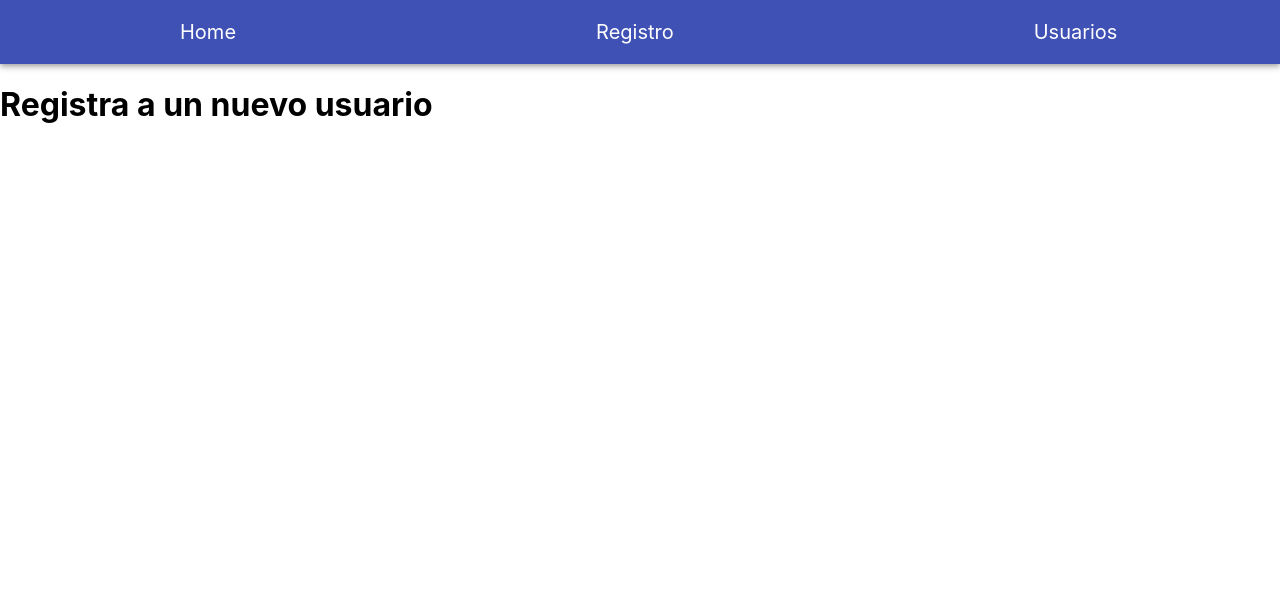
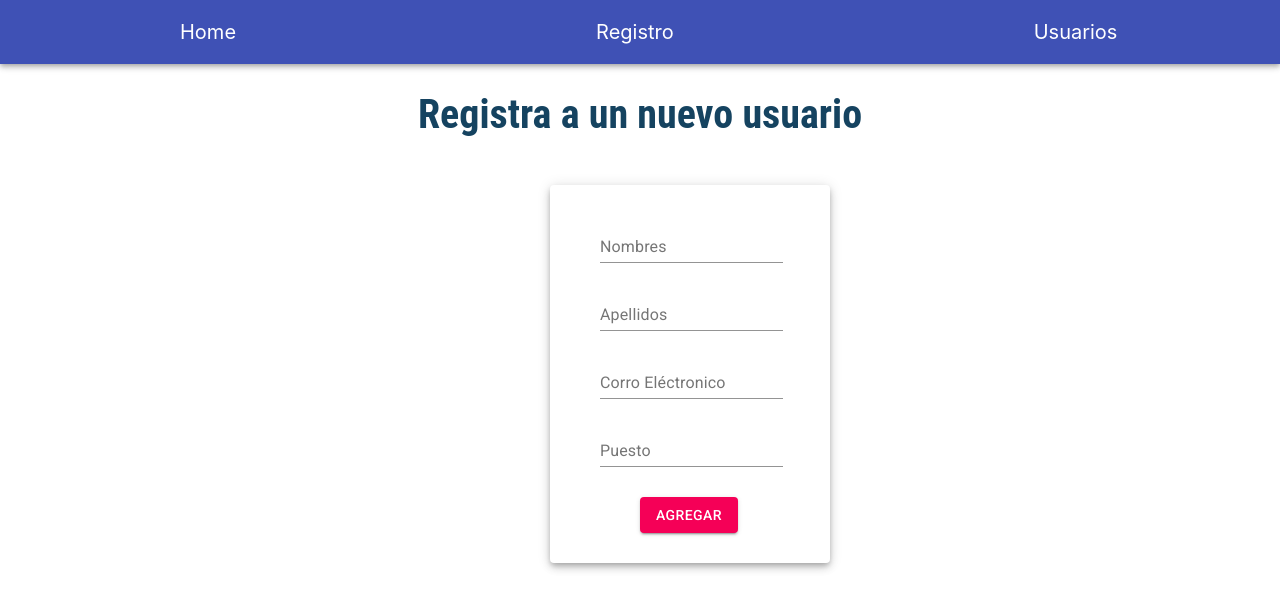
Before and after one commit to omarrendon/App-users, a React (Create React App) app: page /Registro in a window 1280 px wide. Shown: the top 610 px of the page. Built offline with nearby package versions, Linux system fonts and the light colour scheme.

Commit message:
Se agrego el componente UserForm al Pages Registro

```diff
--- a/src/App.css
+++ b/src/App.css
@@ -1,4 +0,0 @@
-.App {
-  /* text-align: center; */
-  /* background: linear-gradient(to bottom, #ff512f, #f09819); */
-}
--- a/src/Components/UserInformation.js
+++ b/src/Components/UserInformation.js
@@ -1,7 +1,6 @@
 import React, { Component } from "react";
 import UserForm from "./UserForm";
 
-import ListUsers from "./ListUsers";
 
 class UserInformation extends Component {
   state = {
@@ -41,7 +40,7 @@ class UserInformation extends Component {
                 user={this.state.user}
                 onClick={this.handleSubmit}
             />
-            <ListUsers tarjetas={this.state.user} />
+
         </div>
     );
   }
--- a/src/Pages/Registro.js
+++ b/src/Pages/Registro.js
@@ -1,12 +1,12 @@
 import React, { Component } from "react";
+import UserForm from "../Components/UserForm";
 
 class Registro extends Component {
   render() {
     return (
       <div>
-        <h1>
-            Registra a un nuevo usuario
-        </h1>
+
+        <UserForm/>
       </div>
     );
   }
```
